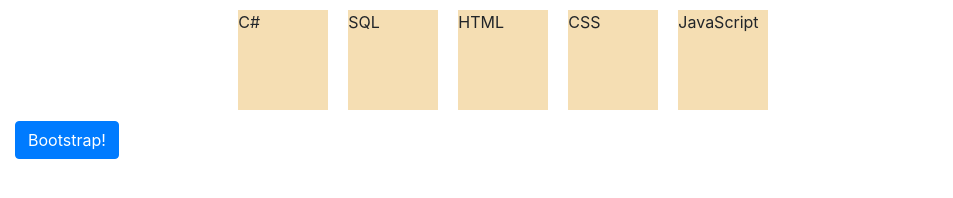
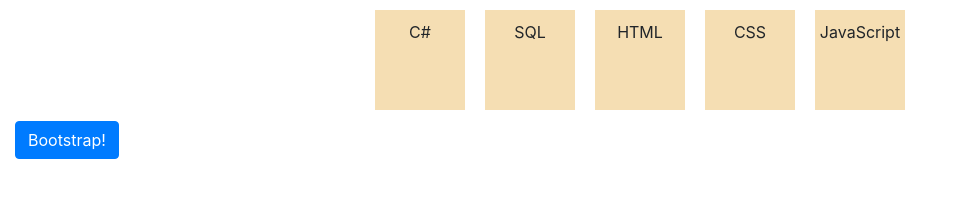
Before and after one commit to kkuop/flash-cards, a React app: page / in a window 1280 px wide. Shown: the whole page, without its empty margins (0-953 px from the left). Built offline with nearby package versions, Linux system fonts and the light colour scheme.

Commit message:
centering the categories and adding the main card

```diff
--- a/src/index.css
+++ b/src/index.css
@@ -4,8 +4,12 @@
     font-size: 1.1em;
 }
 
+.fc-cards {
+    display:inline-block;
+}
+
 .fc-card {
-    display:inline-block;
+    padding-top:10px;
     width: 90px;
     height:100px;
     background-color: wheat;
--- a/src/index.js
+++ b/src/index.js
@@ -14,6 +14,11 @@
                 </div>
                 <div className="row justify-content-center">
                     <div className="col-sm-8">
+                        <MainCard />
+                    </div>
+                </div>
+                <div className="row justify-content-center">
+                    <div className="">
 
                     </div>
                 </div>
@@ -24,29 +29,36 @@
     }
 }
 
+class MainCard extends React.Component {
+    render() {
+        return (
+            <div></div>
+        );
+    }
+}
+
 class Categories extends React.Component {
     render() {
         return (
             <div className="row">
-            <div className="col-sm">
-                <Category />
+            <div className="col-sm text-center">
+                <Category value="C#"/>
+                <Category value="SQL"/>
+                <Category value="HTML"/>
+                <Category value="CSS"/>
+                <Category value="JavaScript"/>
             </div>
         </div>
         );
-
     }
 }
 
 class Category extends React.Component {
     render() {
         return (
-            <div className="row">
-                <div className="col-sm">
-                    <div className="fc-card">C#</div>
-                    <div className="fc-card">SQL</div>
-                    <div className="fc-card">HTML</div>
-                    <div className="fc-card">CSS</div>
-                    <div className="fc-card">JavaScript</div>
+            <div className="row fc-cards">
+                <div className="col-sm text-center">
+                    <div className="fc-card">{this.props.value}</div>
                 </div>
             </div>
         );
```
